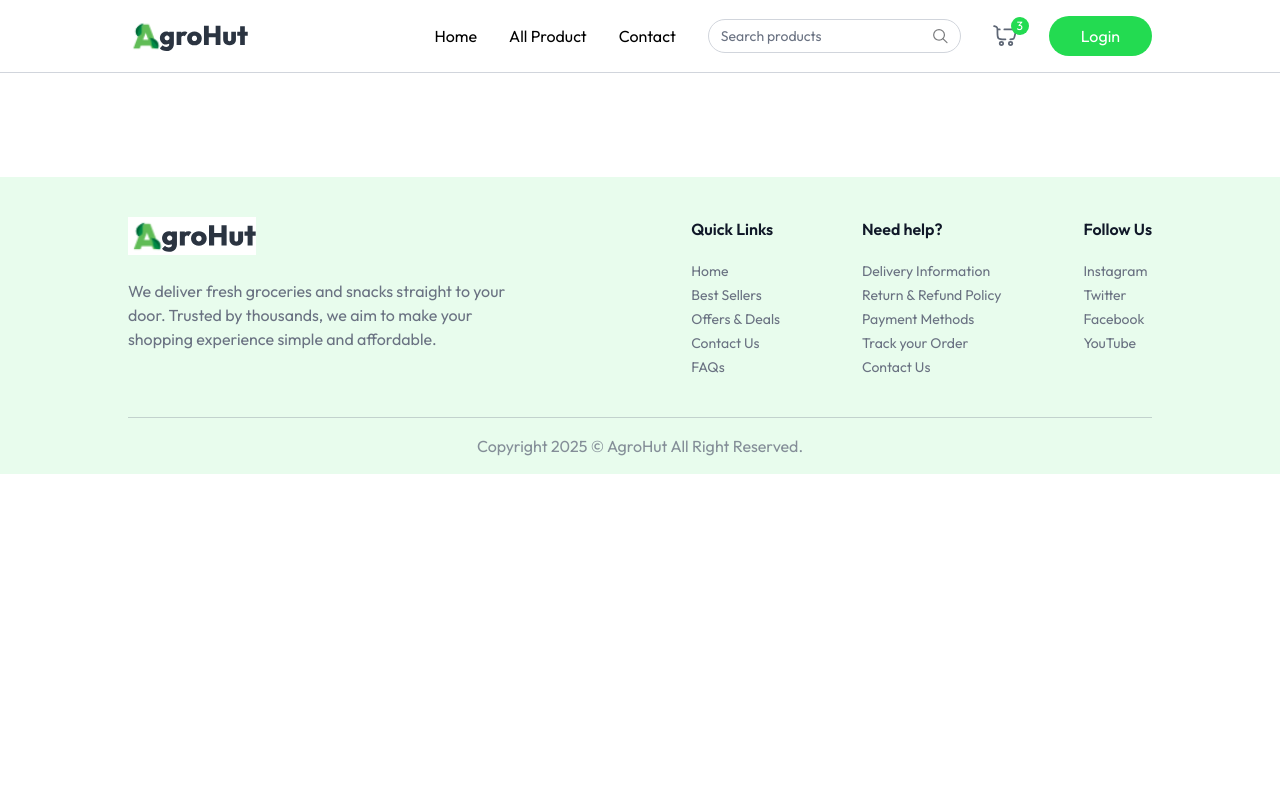
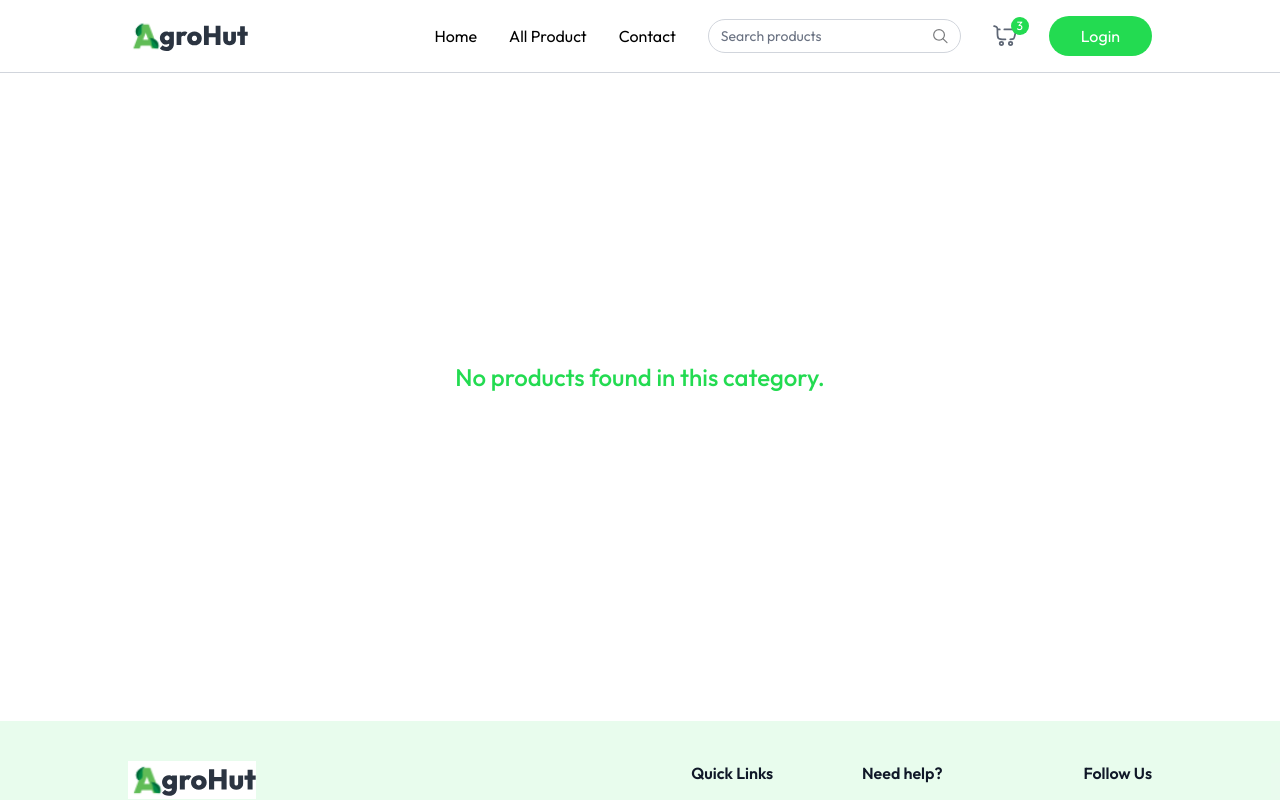
Before and after one commit to muhammad-naimul-hoque/agrohut-main, a React (Vite) app: page /products/1 in a window 1280 px wide. Shown: the top 800 px of the page. Built offline with nearby package versions, Linux system fonts and the light colour scheme.

Commit message:
categories card is added

```diff
--- a/src/pages/ProductCategory.jsx
+++ b/src/pages/ProductCategory.jsx
@@ -2,6 +2,7 @@
 import { useAppContext } from "../context/AppContext";
 import { categories } from "../assets/assets";
 import { useParams } from "react-router-dom";
+import ProductCard from "../components/ProductCard";
 
 const ProductCategory = () => {
   const { products } = useAppContext();
@@ -24,6 +25,19 @@
           <div class="w-16 h-0.5 bg-primary rounded-full"></div>
         </div>
       )}
+      {filteredProducts.length > 0 ? (
+        <div className="grid grid-cols-2 sm:grid-cols-3 md:grid-cols-4 lg:grid-cols-5 gap-3 md:gap-6 mt-6">
+          {filteredProducts.map((product) => (
+            <ProductCard key={product._id} product={product} />
+          ))}
+        </div>
+      ) : (
+        <div className="flex items-center justify-center h-[60vh]">
+          <p className="text-2xl font-medium text-primary">
+            No products found in this category.
+          </p>
+        </div>
+      )}
     </div>
   );
 };
```
